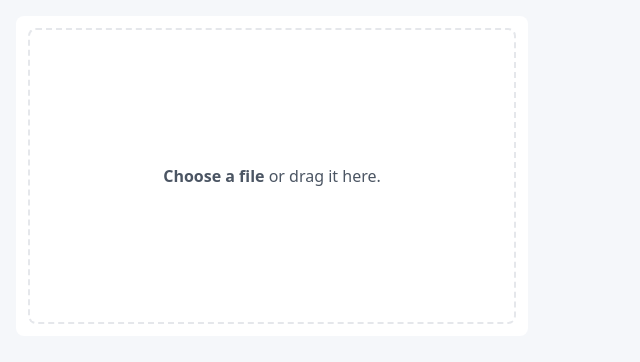
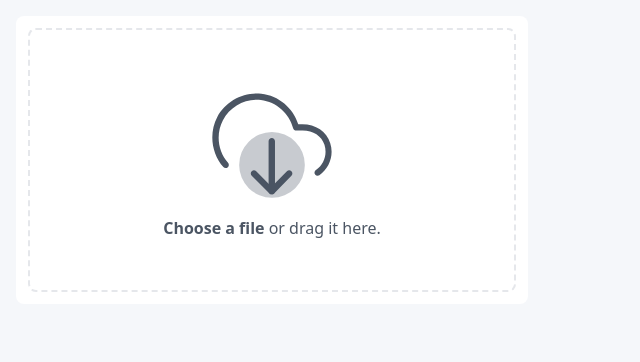
Before and after one commit to DefectingCat/image-to-text, a React (Vite) app: page / in a window 1280 px wide. Shown: the top 362 px of the page, without its empty margins (0-640 px from the left). Built offline with nearby package versions, Linux system fonts and the light colour scheme.

Commit message:
Add drag to upload image

```diff
--- a/package.json
+++ b/package.json
@@ -22,6 +22,7 @@
     "postcss": "^8.4.20",
     "tailwindcss": "^3.2.4",
     "typescript": "^4.9.3",
-    "vite": "^4.0.0"
+    "vite": "^4.0.0",
+    "vite-plugin-svgr": "^2.4.0"
   }
 }
--- a/src/components/Upload.tsx
+++ b/src/components/Upload.tsx
@@ -5,15 +5,14 @@ import {
   useRef,
   useState,
 } from 'react';
-import Button from './Button';
 import clsx from 'clsx';
+import { ReactComponent as Icon } from 'assets/images/upload/download.svg';
 
 const Upload = () => {
   // Traditional upload
   const ref = useRef<HTMLInputElement>(null);
   const [url, setUrl] = useState('');
-  const handleUpload: MouseEventHandler<HTMLButtonElement> = (e) => {
-    e.preventDefault();
+  const handleUpload: MouseEventHandler<HTMLElement> = (e) => {
     ref.current?.click();
   };
   const handleChange: ChangeEventHandler<HTMLInputElement> = (e) => {
@@ -33,6 +32,9 @@ const Upload = () => {
     e.preventDefault();
     e.stopPropagation();
     setDragging(false);
+    const file = e.dataTransfer.files[0];
+    if (!file) return;
+    setUrl(URL.createObjectURL(file));
   };
 
   return (
@@ -40,8 +42,8 @@ const Upload = () => {
       <div
         className={clsx(
           'bg-white rounded-lg p-3',
-          'max-w-lg transition-all h-80',
-          'flex',
+          'max-w-lg transition-all h-72',
+          'flex cursor-pointer',
           dragging && '!p-5 bg-gray-50'
         )}
         onDrag={handleDrag}
@@ -51,13 +53,14 @@ const Upload = () => {
         onDragEnd={handleLeave}
         onDragLeave={handleLeave}
         onDrop={handleLeave}
+        onClick={handleUpload}
       >
         <div
           className={clsx(
             'rounded-lg border',
             'border-dashed border-2',
             'flex-1 flex justify-center items-center',
-            'pointer-events-none'
+            dragging && 'pointer-events-none'
           )}
         >
           <input
@@ -69,12 +72,16 @@ const Upload = () => {
             name="upload"
             className="hidden"
           />
-          <div>
+          <div
+            className={clsx(
+              'flex justify-center items-center',
+              'flex-col',
+              url && 'hidden'
+            )}
+          >
+            <Icon className={'w-32 mb-2'} />
             <div className={clsx('select-none', dragging && 'hidden')}>
-              <span
-                onClick={handleUpload}
-                className={clsx('font-bold cursor-pointer')}
-              >
+              <span className={clsx('font-bold cursor-pointer')}>
                 Choose a file
               </span>{' '}
               <span>or drag it here.</span>
@@ -83,7 +90,17 @@ const Upload = () => {
               Drop to upload.
             </div>
           </div>
-          <img src={url} alt="" />
+          <img
+            className={clsx(
+              'h-auto w-auto object-contain',
+              'max-w-full max-h-full rounded-lg',
+              !url && 'hidden',
+              dragging && 'pointer-events-none'
+            )}
+            src={url}
+            alt=""
+            draggable={false}
+          />
         </div>
       </div>
     </>
--- /dev/null
+++ b/src/types/svg.d.ts
@@ -0,0 +1 @@
+/// <reference types="vite-plugin-svgr/client" />
--- a/vite.config.ts
+++ b/vite.config.ts
@@ -1,8 +1,9 @@
-import { defineConfig } from "vite";
-import react from "@vitejs/plugin-react-swc";
-import tsconfigPaths from "vite-tsconfig-paths";
+import { defineConfig } from 'vite';
+import react from '@vitejs/plugin-react-swc';
+import tsconfigPaths from 'vite-tsconfig-paths';
+import svgr from 'vite-plugin-svgr';
 
 // https://vitejs.dev/config/
 export default defineConfig({
-  plugins: [react(), tsconfigPaths()],
+  plugins: [react(), tsconfigPaths(), svgr()],
 });
```
Also changed, not shown: src/assets/images/upload/download.svg (added), 1 other file (tests, documents, lock files or other folders).
